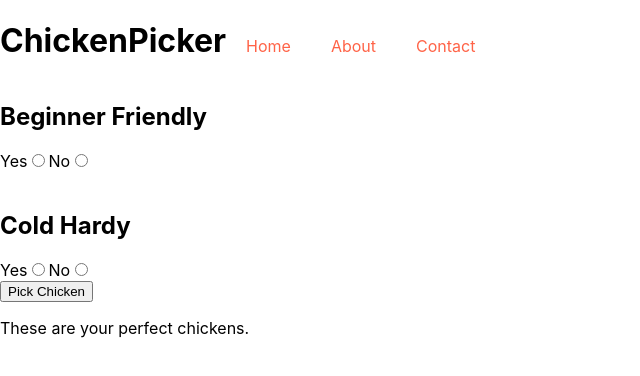
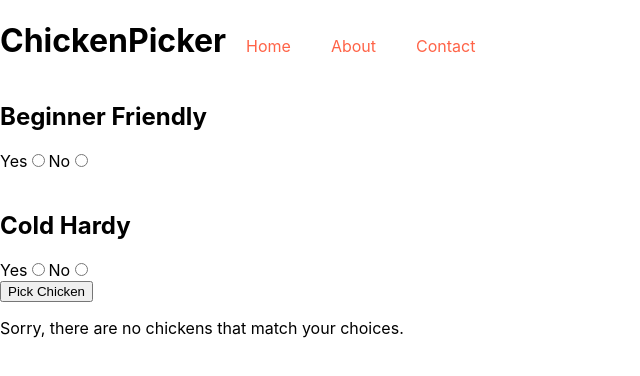
Before and after one commit to this-is-simon/chicken-picker, a React (Create React App) app: page / in a window 1280 px wide. Both pictures are taken after a click on the button "Pick Chicken". Shown: the top 376 px of the page, without its empty margins (0-640 px from the left). Built offline with nearby package versions, Linux system fonts and the light colour scheme.

Commit message:
Rename 'chickenPreferences' to 'formData' for brevity, create resultText component for displaying 'this is your perfect chicken' etc

```diff
--- a/src/components/PerfectChicken.js
+++ b/src/components/PerfectChicken.js
@@ -1,23 +1,24 @@
 import React, {Component} from 'react';
 import fancyChicken from '../assets/images/fancy_chicken_1.jpg';
 import {chickensData} from "../mockData";
+import { ResultText } from "../components/ResultText"
 
 class PerfectChicken extends Component {
 
     findPerfectChickens = () => {
-        console.log("chickpref", this.props.chickenPreferences)
+        console.log("chickpref", this.props.formData)
         console.log("chickens", chickensData)
         const result = chickensData.filter(chicken => {
-            return chicken.coldHardy.toString() === this.props.chickenPreferences.coldHardy &&
-            chicken.beginnerFriendly.toString() === this.props.chickenPreferences.beginnerFriendly
+            return chicken.coldHardy.toString() === this.props.formData.coldHardy &&
+            chicken.beginnerFriendly.toString() === this.props.formData.beginnerFriendly
         });
         console.log('result', result)
         return result
     }
 
     render() {
-        const chickensToMap = this.findPerfectChickens();
-        const chickens = chickensToMap.map(chicken => {
+        const chickensArray = this.findPerfectChickens();
+        const chickens = chickensArray.map(chicken => {
             return (
                 <div>
                 <h3>{chicken.name}</h3>
@@ -26,10 +27,10 @@ class PerfectChicken extends Component {
 
             )
         })
-        this.findPerfectChickens()
+
         return (
             <div>
-                <p>These are your perfect chickens.</p>
+                <ResultText resultsNumber={chickensArray.length}>hiya</ResultText>
                 {chickens}
             </div>
         )
--- /dev/null
+++ b/src/components/ResultText.js
@@ -0,0 +1,23 @@
+import React from "react";
+
+export const ResultText = (props) => {
+    console.log("number of results", props.resultsNumber);
+
+
+    let text;
+    switch (true) {
+        case (props.resultsNumber === 1):
+            text = "This is your perfect chicken:"
+            break
+        case (props.resultsNumber > 1):
+            text = "These are you perfect chickens:"
+            break
+        default:
+            text = "Sorry, there are no chickens that match your choices."
+            break
+    };
+
+    return (
+        <p>{text}</p>
+    )
+}
--- a/src/containers/ChickenPicker.js
+++ b/src/containers/ChickenPicker.js
@@ -9,7 +9,7 @@ import {Contact} from "../components/Contact";
 class ChickenPicker extends Component {
 
     state = {
-        chickenPreferences: null,
+        formData: null,
         perfectChicken: '',
         isSubmitted: false
     };
@@ -20,7 +20,7 @@ class ChickenPicker extends Component {
         event.preventDefault();
         const data = new FormData(event.target);
         this.setState({
-            chickenPreferences:
+            formData:
                 {
                     beginnerFriendly: data.get('beginnerFriendly'),
                     coldHardy: data.get('coldHardy')
@@ -34,7 +34,7 @@ class ChickenPicker extends Component {
 
         let perfectChicken;
         if (this.state.isSubmitted) {
-            perfectChicken = <PerfectChicken chickenPreferences={this.state.chickenPreferences}/>
+            perfectChicken = <PerfectChicken formData={this.state.formData}/>
         }
 
     return (
```
